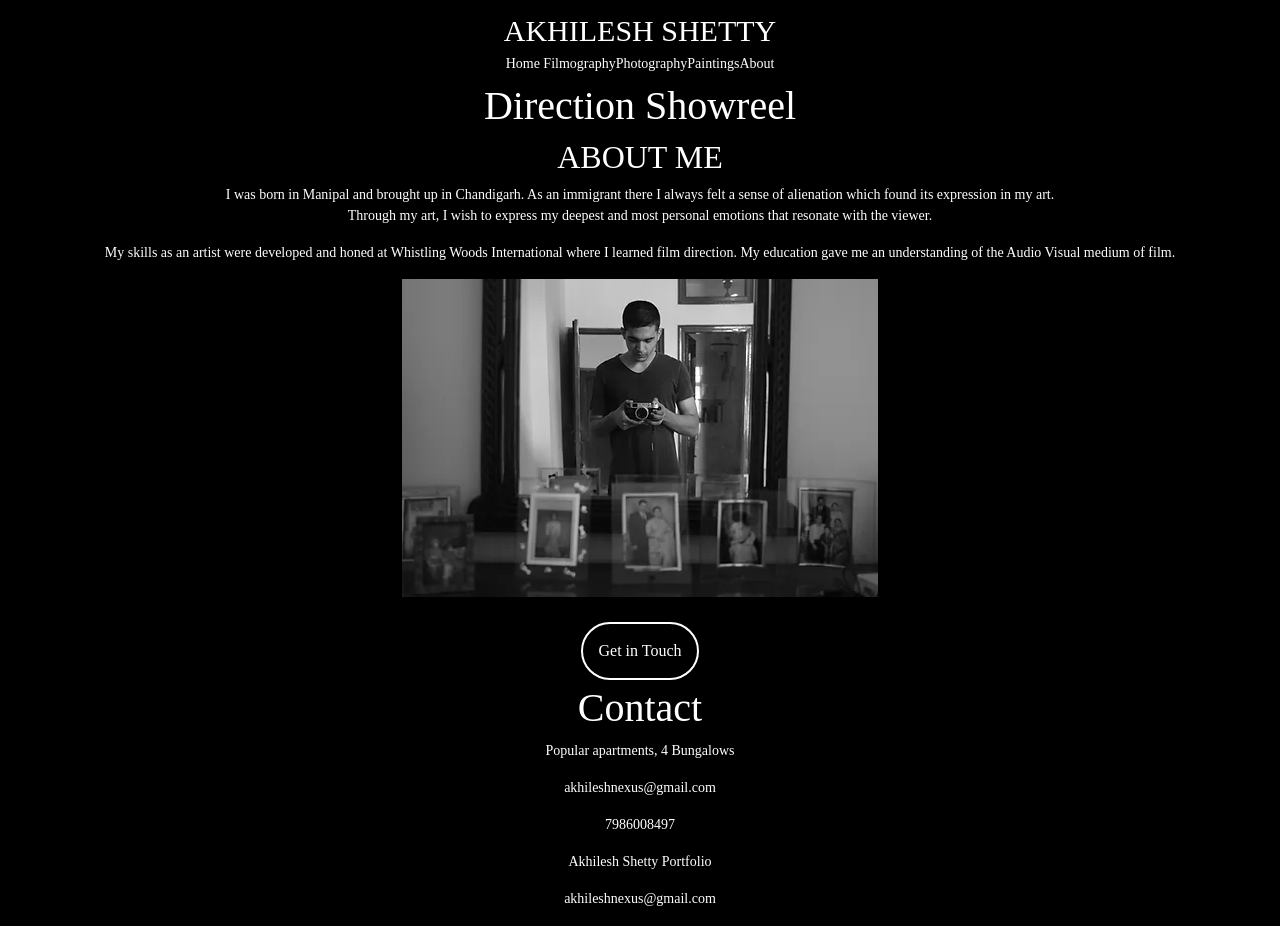
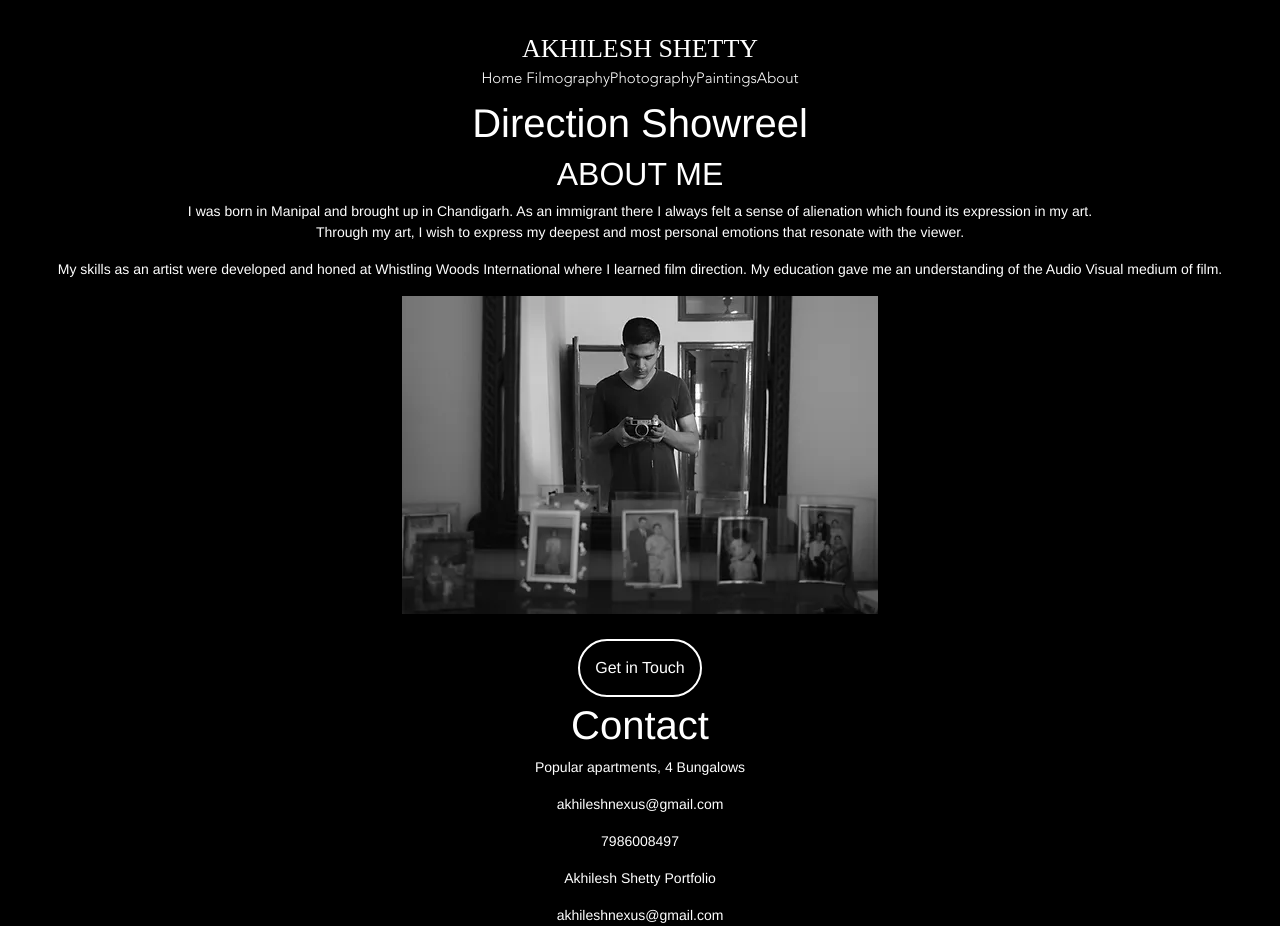
Before and after one commit to akhileshshetty/ahkileshshetty, a React (Create React App) app: page / in a window 1280 px wide. Built offline with nearby package versions, Linux system fonts and the light colour scheme; a web font is replaced by a local one.

Commit message:
Add Avenir font

```diff
--- a/src/App.css
+++ b/src/App.css
@@ -1,7 +1,6 @@
 .App {
   text-align: center;
   background-color: black;
-  font-family: "BrandonGrotW01-Light"
 }
 
 .App-text {
@@ -20,14 +19,14 @@
 }
 
 .App-header {
-  background-color: #282c34;
-  min-height: 100vh;
-  display: flex;
-  flex-direction: column;
   align-items: center;
   justify-content: center;
   font-size: calc(10px + 2vmin);
   color: white;
+}
+
+.App-header-nav-items {
+  padding: 10;
 }
 
 .App-link {
@@ -42,3 +41,12 @@
     transform: rotate(360deg);
   }
 }
+
+.App-text-brandon {
+  font-family: "BrandonGrotW01-Light"
+}
+
+.App-text-avenir {
+  font-family: "LcAvenir";
+  padding: 10;
+}
--- a/src/components/comp.module.css
+++ b/src/components/comp.module.css
@@ -5,3 +5,9 @@
 .headerText {
     font-size: 300;
 }
+
+.headerPadding {
+    font-size: 300;
+    padding: 10;
+    padding-top: 5;
+}
--- a/src/components/header.jsx
+++ b/src/components/header.jsx
@@ -1,37 +1,45 @@
 import React, { Component } from "react";
 import { Link } from "react-router-dom";
-import compStyles from "./comp.module.css";
 
 class WebsiteHeader extends Component {
   state = {};
   render() {
     return (
+      <DesktopHeader />
+    );
+  }
+}
+
+export default WebsiteHeader;
+
+
+// style={{padding: 10, paddingTop: 5}}
+function DesktopHeader(){
+  return(
     <div className="App-text p-2">
-        <span style={{fontSize: 30, fontWeight: 100}}>
+      <br/>
+        <span className="App-text-brandon App-header">
           AKHILESH SHETTY
           </span>
           <br />
-          <div class="justify-content-around">
+          <div className="App-text-avenir" style={{justifyContent: 'space-around', fontSize: 15}}>
 
-              <Link to="/"> Home </Link>
+              <Link to="/" > Home </Link>
 
-              <Link to="/filmography">
+              <Link to="/filmography" className="App-header-nav-items">
                 Filmography
               </Link>
 
-              <Link to="/photography">
+              <Link to="/photography" >
                 Photography
               </Link>
-              <Link to="/paintings">
+              <Link to="/paintings" >
                 Paintings
               </Link>
-              <Link to="/about">
+              <Link to="/about" >
                 About
               </Link>
               </div>
       </div>
   );
 }
-}
-
-export default WebsiteHeader;
--- a/src/index.css
+++ b/src/index.css
@@ -11,3 +11,10 @@ code {
   font-family: source-code-pro, Menlo, Monaco, Consolas, 'Courier New',
     monospace;
 }
+
+@font-face {
+  font-family: "LcAvenir";
+  src: local("LcAvenir"),
+    url("./fonts/My-Avenir-LT-35-Light.ttf") format("truetype");
+  font-weight: normal;
+}
--- a/src/index.js
+++ b/src/index.js
@@ -4,6 +4,7 @@ import './index.css';
 import App from './App';
 import {BrowserRouter} from 'react-router-dom';
 import reportWebVitals from './reportWebVitals';
+import './fonts/My-Avenir-LT-35-Light.ttf';
 
 const root = ReactDOM.createRoot(document.getElementById('root'));
 root.render(
```
Also changed, not shown: src/fonts/My-Avenir-LT-35-Light.ttf (added). Lines whose indentation alone changed are shown as unchanged.
